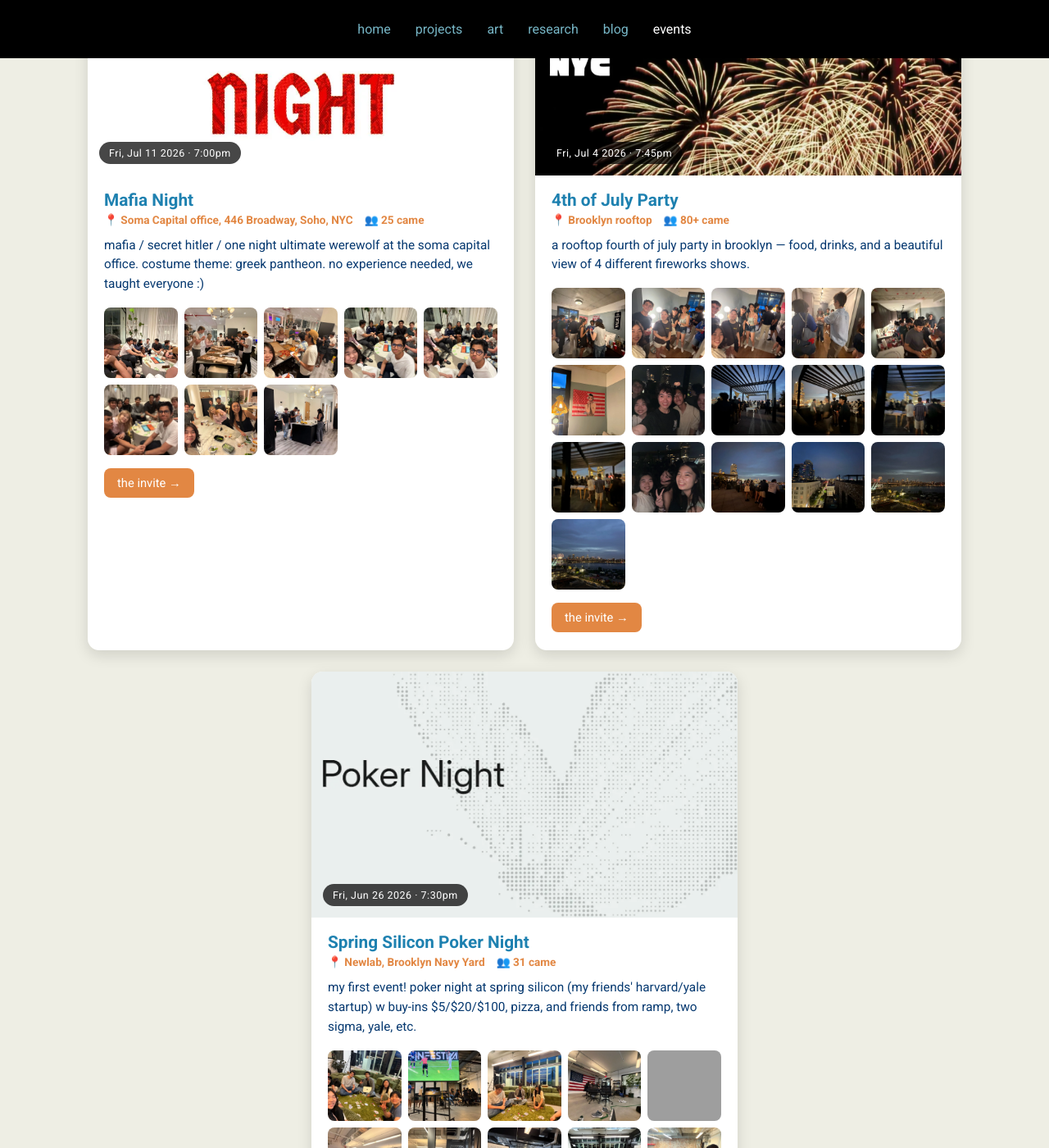
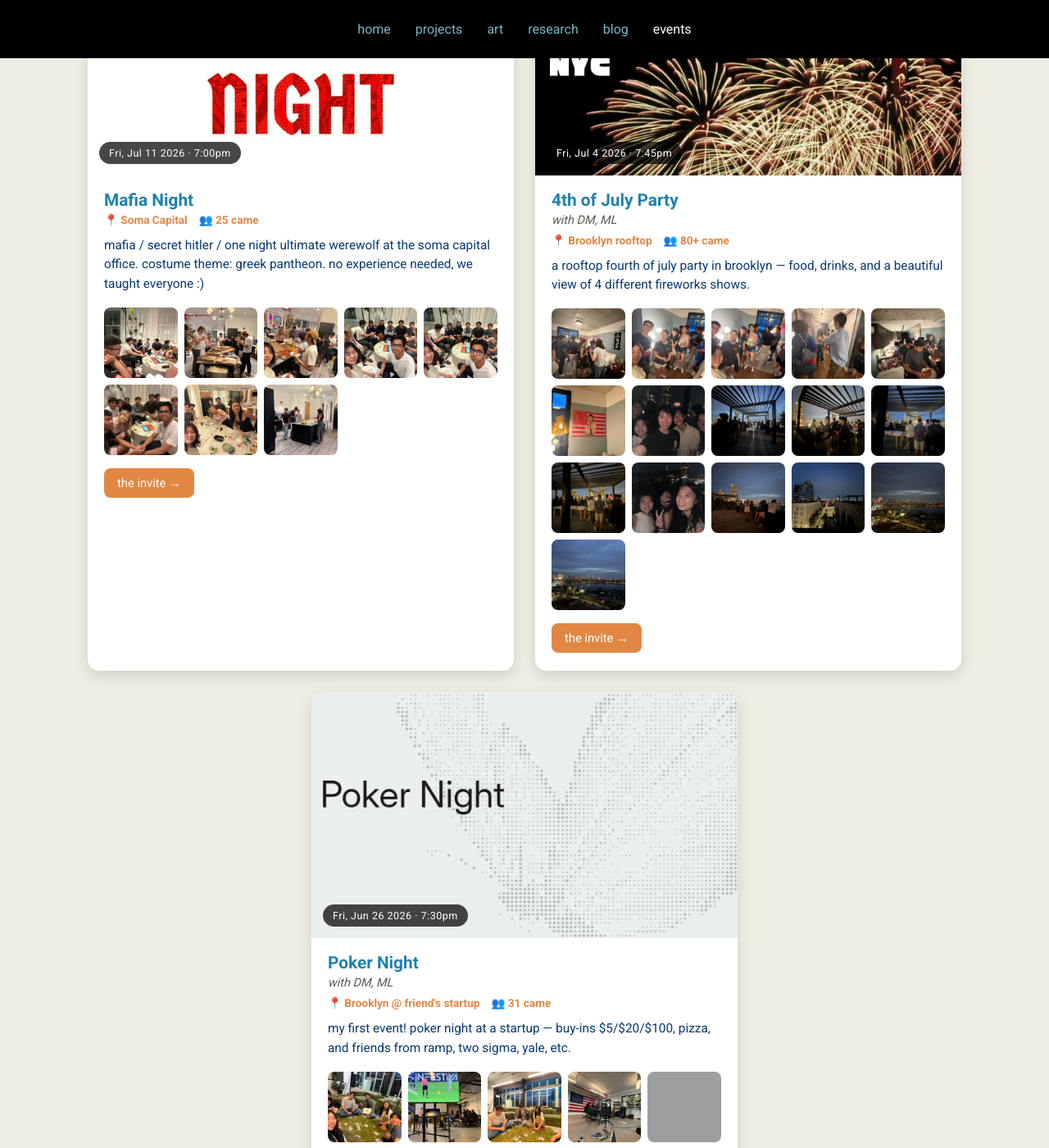
Before and after one commit to swan-07/swan-07.github.io, a Jekyll site: the page built from events.html, in a window 1280 px wide and 1400 px high, scrolled down 1076 px. Shown: the whole window at 82% size. Built offline with Jekyll 4.4.1, drawn with Linux system fonts in a browser that asks for light colours; some of the changed text lies outside the part shown; grey boxes are pictures that could not be loaded.

Commit message:
Events: generalize all locations for privacy, rename poker night, add cohost initials
Co-Authored-By: Claude Opus 4.8 (1M context) <noreply@anthropic.com>

```diff
--- a/_data/events.yml
+++ b/_data/events.yml
@@ -18,7 +18,7 @@
   date: "2026-07-17"
   displaydate: "Thu, Jul 17 2026"
   time: "7:00pm"
-  location: "NYU dorms, 240 Mercer St lounge, NYC"
+  location: "NYU dorms"
   headcount: "27 came"
   cohosts: ""
   description: "poker in the nyu intern dorm lobby — buy-ins from free to $100, pizza sponsored by zfellows, feat. grace from zfellows."
@@ -41,7 +41,7 @@
   date: "2026-07-11"
   displaydate: "Fri, Jul 11 2026"
   time: "7:00pm"
-  location: "Soma Capital office, 446 Broadway, Soho, NYC"
+  location: "Soma Capital"
   headcount: "25 came"
   cohosts: ""
   description: "mafia / secret hitler / one night ultimate werewolf at the soma capital office. costume theme: greek pantheon. no experience needed, we taught everyone :)"
@@ -63,7 +63,7 @@
   time: "7:45pm"
   location: "Brooklyn rooftop"
   headcount: "80+ came"
-  cohosts: ""
+  cohosts: "DM, ML"
   description: "a rooftop fourth of july party in brooklyn — food, drinks, and a beautiful view of 4 different fireworks shows."
   cover: "assets/images/events/july4.webp"
   link: "https://partiful.com/e/VV3ctgIeDTdZ3O0490lG"
@@ -85,14 +85,14 @@
     - "assets/images/events/july4/15.webp"
     - "assets/images/events/july4/16.webp"
 
-- title: "Spring Silicon Poker Night"
+- title: "Poker Night"
   date: "2026-06-26"
   displaydate: "Fri, Jun 26 2026"
   time: "7:30pm"
-  location: "Newlab, Brooklyn Navy Yard"
+  location: "Brooklyn @ friend's startup"
   headcount: "31 came"
-  cohosts: ""
-  description: "my first event! poker night at spring silicon (my friends' harvard/yale startup) w buy-ins $5/$20/$100, pizza, and friends from ramp, two sigma, yale, etc."
+  cohosts: "DM, ML"
+  description: "my first event! poker night at a startup — buy-ins $5/$20/$100, pizza, and friends from ramp, two sigma, yale, etc."
   cover: "assets/images/events/poker-night.webp"
   link: "https://partiful.com/e/fF8iZKNuv4OqfaGlobsy"
   photos:
```
